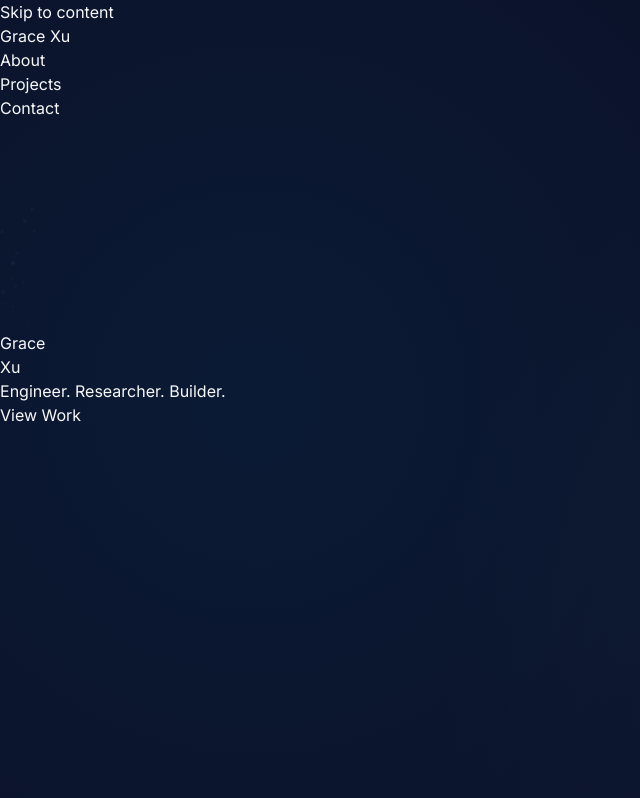
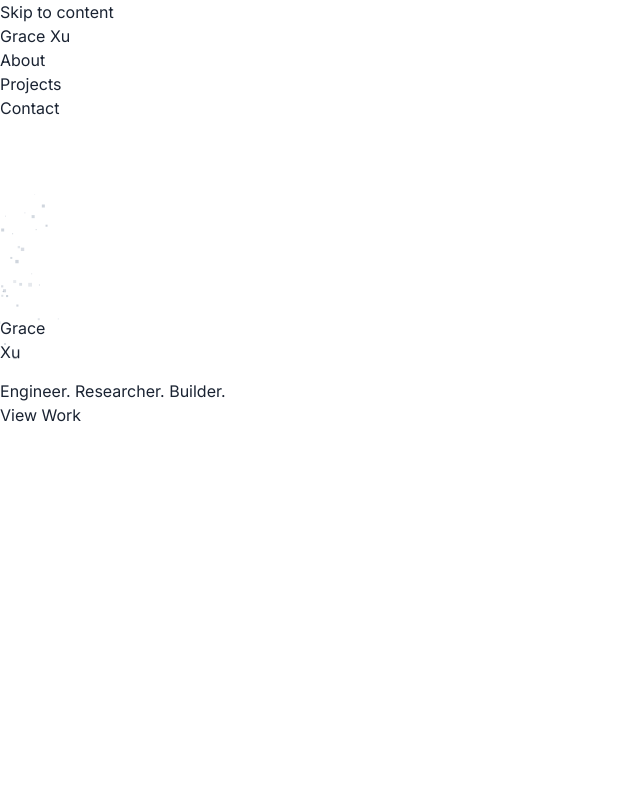
Before and after one commit to gxu0904/monster, an Astro site: page / in a window 1280 px wide. Shown: the top 798 px of the page, without its empty margins (0-640 px from the left). Built offline with nearby package versions, Linux system fonts and the light colour scheme; Astro itself is replaced by a stand-in of ours; animation ran at ten frames a second.

Commit message:
Update global.css

```diff
--- a/src/styles/global.css
+++ b/src/styles/global.css
@@ -4,35 +4,35 @@
 
 @layer base {
   :root {
-    /* Systems in Motion Design System */
-    --bg: #0B132B;
-    --fg: #F8F9FA;
-    --muted: #AAB2C8;
-    --primary: #00A8E8;
-    --accent: #6BE6FF;
-    --graphite: #1C1C1C;
-    --glow-blue: 0 0 24px rgba(0, 168, 232, 0.45);
+    /* White and Navy Design System */
+    --bg: #FFFFFF;
+    --fg: #1A2332;
+    --muted: #5B6B7F;
+    --primary: #1E3A5F;
+    --accent: #2A4D7C;
+    --graphite: #E5E7EB;
+    --glow-blue: 0 0 24px rgba(30, 58, 95, 0.15);
 
     /* shadcn/ui variables */
-    --background: 11 20 43;
-    --foreground: 248 249 250;
-    --card: 11 20 43;
-    --card-foreground: 248 249 250;
-    --popover: 11 20 43;
-    --popover-foreground: 248 249 250;
-    --primary-shadcn: 0 168 232;
-    --primary-foreground: 11 20 43;
-    --secondary: 28 28 28;
-    --secondary-foreground: 248 249 250;
-    --muted-shadcn: 170 178 200;
-    --muted-foreground: 170 178 200;
-    --accent-shadcn: 107 230 255;
-    --accent-foreground: 11 20 43;
+    --background: 255 255 255;
+    --foreground: 26 35 50;
+    --card: 255 255 255;
+    --card-foreground: 26 35 50;
+    --popover: 255 255 255;
+    --popover-foreground: 26 35 50;
+    --primary-shadcn: 30 58 95;
+    --primary-foreground: 255 255 255;
+    --secondary: 229 231 235;
+    --secondary-foreground: 26 35 50;
+    --muted-shadcn: 91 107 127;
+    --muted-foreground: 91 107 127;
+    --accent-shadcn: 42 77 124;
+    --accent-foreground: 255 255 255;
     --destructive: 0 84.2% 60.2%;
     --destructive-foreground: 0 0% 98%;
-    --border: 28 28 28;
-    --input: 28 28 28;
-    --ring: 0 168 232;
+    --border: 229 231 235;
+    --input: 229 231 235;
+    --ring: 30 58 95;
     --radius: 0.5rem;
   }
 
@@ -42,31 +42,32 @@
 
   html {
     scroll-behavior: smooth;
-    scroll-padding-top: 80px;
+    scroll-padding-top: 100px;
+  }
+
+  @media (prefers-reduced-motion: reduce) {
+    html {
+      scroll-behavior: auto;
+    }
   }
 
   html,
   body {
     height: 100%;
-    overflow-x: hidden;
   }
 
   body {
     @apply bg-[var(--bg)] text-[var(--fg)] antialiased;
-    font-family: var(--font-sans), sans-serif;
-    background-image:
-      radial-gradient(circle at 20% 50%, rgba(0, 168, 232, 0.05) 0%, transparent 50%),
-      radial-gradient(circle at 80% 80%, rgba(107, 230, 255, 0.05) 0%, transparent 50%);
-    background-attachment: fixed;
+    font-family: 'Inter', -apple-system, BlinkMacSystemFont, 'Segoe UI', sans-serif;
   }
 
   /* Typography */
   .font-display {
-    font-family: var(--font-serif), serif;
+    font-family: 'Playfair Display', var(--font-display, serif);
   }
 
   .font-mono {
-    font-family: var(--font-mono), monospace;
+    font-family: 'IBM Plex Mono', var(--font-mono, monospace);
   }
 
   /* Glass panels - Browser Company inspired */
@@ -99,6 +100,14 @@
   ::selection {
     background: var(--primary);
     color: var(--bg);
+  }
+
+  /* Line clamp utility */
+  .line-clamp-2 {
+    display: -webkit-box;
+    -webkit-line-clamp: 2;
+    -webkit-box-orient: vertical;
+    overflow: hidden;
   }
 
   /* Focus styles - refined */
@@ -137,9 +146,9 @@
     *,
     *::before,
     *::after {
-      animation-duration: 0.001ms !important;
+      animation-duration: 0.01ms !important;
       animation-iteration-count: 1 !important;
-      transition-duration: 0.001ms !important;
+      transition-duration: 0.01ms !important;
       scroll-behavior: auto !important;
     }
   }
@@ -152,4 +161,211 @@
     -ms-overflow-style: none;
     scrollbar-width: none;
   }
+
+  /* Screen reader only utility */
+  .sr-only {
+    position: absolute;
+    width: 1px;
+    height: 1px;
+    padding: 0;
+    margin: -1px;
+    overflow: hidden;
+    clip: rect(0, 0, 0, 0);
+    white-space: nowrap;
+    border-width: 0;
+  }
+
+  /* Custom cursor styles */
+  .custom-cursor {
+    position: fixed;
+    top: 0;
+    left: 0;
+    width: 40px;
+    height: 40px;
+    pointer-events: none;
+    z-index: 9999;
+    border-radius: 50%;
+    border: 1px solid rgba(30, 58, 95, 0.2);
+    transition: all 0.3s cubic-bezier(0.4, 0, 0.2, 1);
+  }
+
+  .cursor-dot {
+    width: 100%;
+    height: 100%;
+    background: rgba(30, 58, 95, 0.1);
+    border-radius: 50%;
+    transition: transform 0.2s cubic-bezier(0.4, 0, 0.2, 1),
+                background-color 0.2s cubic-bezier(0.4, 0, 0.2, 1);
+  }
+
+  @media (pointer: coarse) {
+    .custom-cursor {
+      display: none;
+    }
+  }
+
+  /* Advanced animation utilities */
+  .perspective-1000 {
+    perspective: 1000px;
+  }
+
+  .preserve-3d {
+    transform-style: preserve-3d;
+  }
+
+  .backface-hidden {
+    backface-visibility: hidden;
+  }
+
+  /* Gradient text animation */
+  .gradient-text {
+    background: linear-gradient(135deg, var(--primary), var(--accent), var(--primary));
+    background-size: 200% 200%;
+    -webkit-background-clip: text;
+    background-clip: text;
+    -webkit-text-fill-color: transparent;
+    animation: gradientShift 8s ease infinite;
+  }
+
+  @keyframes gradientShift {
+    0%, 100% { background-position: 0% 50%; }
+    50% { background-position: 100% 50%; }
+  }
+
+  /* Shimmer effect for loading states */
+  .shimmer {
+    background: linear-gradient(
+      90deg,
+      rgba(255, 255, 255, 0) 0%,
+      rgba(255, 255, 255, 0.1) 50%,
+      rgba(255, 255, 255, 0) 100%
+    );
+    background-size: 200% 100%;
+    animation: shimmer 2s infinite;
+  }
+
+  @keyframes shimmer {
+    0% { background-position: -200% 0; }
+    100% { background-position: 200% 0; }
+  }
+
+  /* Floating animation */
+  .float {
+    animation: float 6s ease-in-out infinite;
+  }
+
+  @keyframes float {
+    0%, 100% { transform: translateY(0px); }
+    50% { transform: translateY(-20px); }
+  }
+
+  /* Pulse glow effect */
+  .pulse-glow {
+    animation: pulseGlow 3s ease-in-out infinite;
+  }
+
+  @keyframes pulseGlow {
+    0%, 100% {
+      box-shadow: 0 0 20px rgba(30, 58, 95, 0.1);
+    }
+    50% {
+      box-shadow: 0 0 40px rgba(30, 58, 95, 0.3);
+    }
+  }
+
+  /* Rotate animation */
+  .rotate-slow {
+    animation: rotateSlow 20s linear infinite;
+  }
+
+  @keyframes rotateSlow {
+    from { transform: rotate(0deg); }
+    to { transform: rotate(360deg); }
+  }
+
+  /* Scale on hover with smooth transition */
+  .hover-scale {
+    transition: transform 0.4s cubic-bezier(0.34, 1.56, 0.64, 1);
+  }
+
+  .hover-scale:hover {
+    transform: scale(1.05);
+  }
+
+  /* Blur to focus effect */
+  .blur-to-focus {
+    animation: blurToFocus 1.2s cubic-bezier(0.4, 0, 0.2, 1) forwards;
+  }
+
+  @keyframes blurToFocus {
+    from {
+      filter: blur(15px);
+      opacity: 0;
+      transform: translateY(30px);
+    }
+    to {
+      filter: blur(0px);
+      opacity: 1;
+      transform: translateY(0px);
+    }
+  }
+
+  /* Stagger delay utilities */
+  .stagger-1 { animation-delay: 0.1s; }
+  .stagger-2 { animation-delay: 0.2s; }
+  .stagger-3 { animation-delay: 0.3s; }
+  .stagger-4 { animation-delay: 0.4s; }
+  .stagger-5 { animation-delay: 0.5s; }
+
+  /* Smooth reveal from bottom */
+  .reveal-from-bottom {
+    animation: revealBottom 1s cubic-bezier(0.4, 0, 0.2, 1) forwards;
+  }
+
+  @keyframes revealBottom {
+    from {
+      opacity: 0;
+      transform: translateY(60px) scale(0.95);
+      filter: blur(10px);
+    }
+    to {
+      opacity: 1;
+      transform: translateY(0) scale(1);
+      filter: blur(0px);
+    }
+  }
+
+  /* Glass morphism with enhanced blur */
+  .glass-morphism {
+    background: rgba(255, 255, 255, 0.05);
+    backdrop-filter: blur(30px) saturate(180%);
+    -webkit-backdrop-filter: blur(30px) saturate(180%);
+    border: 1px solid rgba(255, 255, 255, 0.15);
+    box-shadow:
+      0 8px 32px rgba(0, 0, 0, 0.1),
+      inset 0 1px 0 rgba(255, 255, 255, 0.2);
+  }
+
+  /* Gradient border animation */
+  .gradient-border {
+    position: relative;
+  }
+
+  .gradient-border::before {
+    content: '';
+    position: absolute;
+    inset: 0;
+    padding: 2px;
+    background: linear-gradient(135deg, var(--primary), var(--accent));
+    -webkit-mask: linear-gradient(#fff 0 0) content-box, linear-gradient(#fff 0 0);
+    -webkit-mask-composite: xor;
+    mask-composite: exclude;
+    border-radius: inherit;
+    animation: gradientRotate 4s linear infinite;
+  }
+
+  @keyframes gradientRotate {
+    0% { filter: hue-rotate(0deg); }
+    100% { filter: hue-rotate(360deg); }
+  }
 }
```
